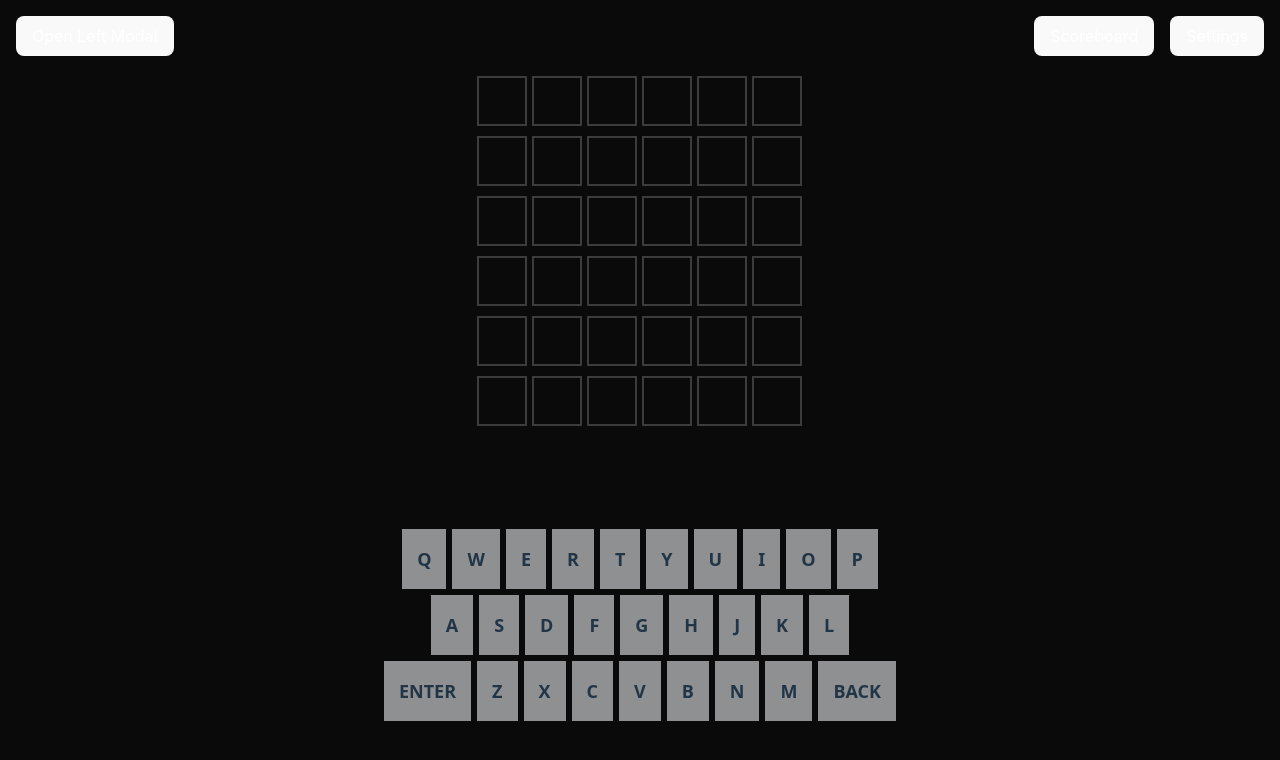
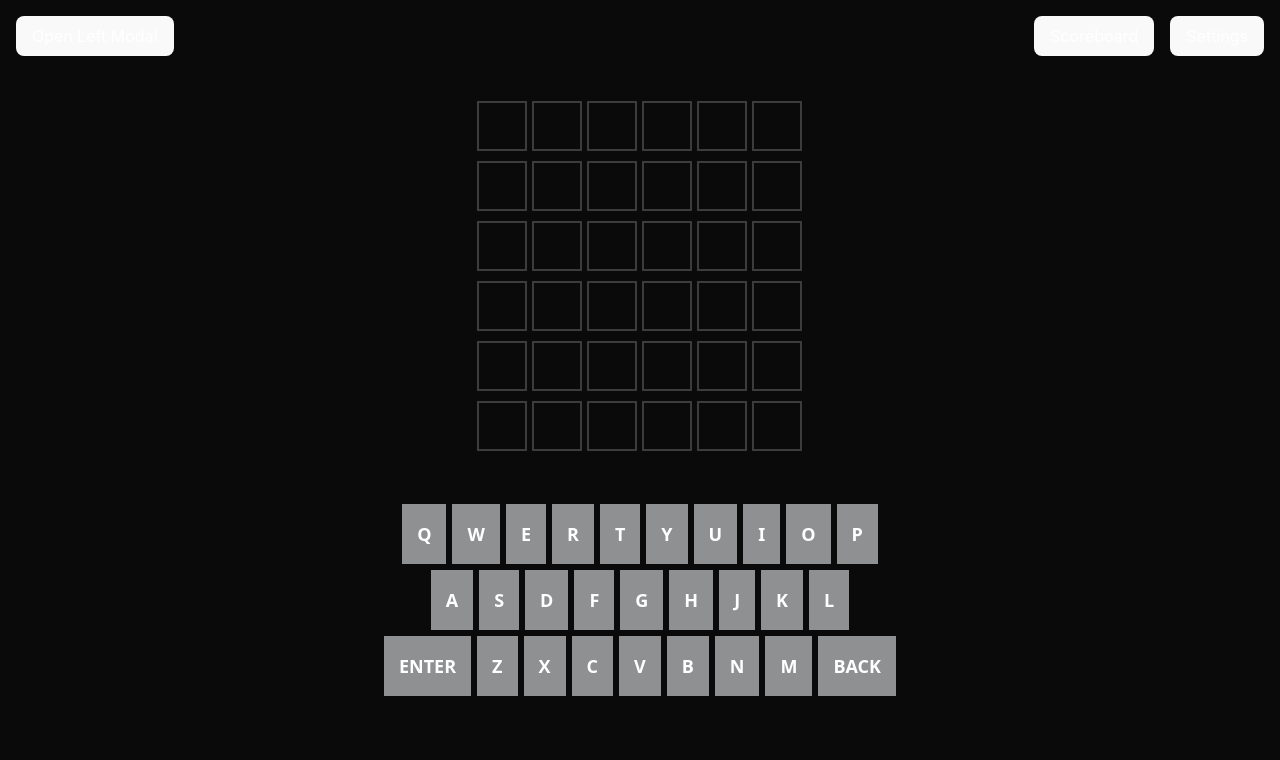
Before and after one commit to Jonathan6/6LetterWordle, a React (Vite) app: page / in a window 1280 px wide. Shown: the top 760 px of the page. Built offline with nearby package versions, Linux system fonts and the light colour scheme.

Commit message:
Refactor game logic to enable direct input into word slots
- Reworked game and state logic to remove the separate user input UI component.
- Users now type directly into the next available word slot, mimicking Wordle’s behavior.

```diff
--- a/src/App.jsx
+++ b/src/App.jsx
@@ -59,10 +59,13 @@ function App() {
   // State 6: User is trying to guesss
   const [targetWord, setTargetWord] = useState("");
   // State 7: Words array the user has guessed
-  const [guessHistory, setGuessHistory] = useState([]);
+  const [guessHistory, setGuessHistory] = useState(["","","","","",""]);
   // State 8: Current user guess
   const [userInput, setUserInput] = useState("");
-
+  // State 9: Current index in guessHistory to modify
+  const [currentIndex, setCurrentIndex] = useState(0);
+  // State 10: Assigns each tile a color depending on guess/target word
+  const [colors, setColors] = useState([[],[],[],[],[],[]]);
 
   // General hook: start the game on page load
   useEffect(() => {
@@ -76,20 +79,15 @@ function App() {
     }
   }, []);
 
-  // GuessHistory hook: sets game state
   useEffect(() => {
-    if (guessHistory.length > 0) {
-      // sets to loss
-      if (guessHistory.length === 6) {
-        setGameState("loss");
+    setGuessHistory(guessHistory.map((word, index) => {
+      if (index === currentIndex) {
+        return userInput;
+      } else {
+        return word;
       }
-      // sets to win
-      // There is an edgecase where the user guesses the word on the final try and both these statements are true
-      if (guessHistory.includes(targetWord)) {
-        setGameState("win");
-      }
-    }
-  }, [guessHistory]);
+    }));
+  }, [userInput]);
 
   useEffect(() => {
     if (gameState === "loss" || gameState === "win") {
@@ -116,12 +114,31 @@ function App() {
       document.getElementById('body').classList.remove('contrast');
     }
     localStorage.setItem("settings", JSON.stringify(presets));
-  }, [presets])
+  }, [presets]);
+
+  useEffect(() => {
+    if (currentIndex > 0) {
+      if (guessHistory[currentIndex - 1] === targetWord) {
+        setGameState("win");
+      } else if (currentIndex >= 6) {
+        setGameState("loss");
+      }
+    }
+  }, [currentIndex]);
+
+  useEffect(() => {
+    if (scoreboard || settings) {
+      window.removeEventListener('keyup', handleKeyPress);
+    } else if (!scoreboard && !settings) {
+      window.addEventListener('keyup', handleKeyPress);
+    }
+  }, [scoreboard, settings]);
 
   const startGame = () => {
     // Select Word
     setGuessHistory([]);
     setUserInput("")
+    setCurrentIndex(0);
     setGameState("active");
     const wordIndex = Math.floor(Math.random() * wordBank.length);
     setTargetWord(wordBank[wordIndex]);
@@ -164,19 +181,41 @@ function App() {
     } else if (!wordBank.includes(word)) {
       console.log("NOT VALID WORD");
       return false;
-    } else if (guessHistory.includes(word)) {
-      console.log("WORD ALREADY GUESSED");
-      return false
     } else {
-      return true;
+      for (let i = 0; i < currentIndex; i++) {
+        if (guessHistory[i] === word) {
+          return false;
+        }
+      }
+      return true
     }
   }
 
   const submitGuess = () => {
-    console.log(userInput);
     if (checkGuess(userInput)) {
-      setGuessHistory((guessHistory) => [...guessHistory, userInput]);
+      /*
+      step 1 find the word in guess history. We determine colors from this
+      step 2 map based on word in guess history comparing to target word creating new array
+      step 3 map function colors the right guess colors aray
+      */
+      const color = [...userInput].map((char, index) => {
+        if (char === targetWord[index]) {
+          return "g";
+        } else if (targetWord.includes(char)) {
+          return "y";
+        } else {
+          return "w";
+        }
+      });
+      setColors(colors.map((curr, index) => {
+        if (index === currentIndex) {
+          return color;
+        } else {
+          return curr;
+        }
+      }));
       setUserInput("");
+      setCurrentIndex((preIndex) => preIndex + 1);
     }
   }
 
@@ -269,15 +308,9 @@ function App() {
       {settings && <Settings toggleModal={toggleSettings} presets={presets} adjustSettings={adjustSettings}/>}
       <div className='content'>
         <div className="history-box">
-          <Guess word={guessHistory[0]} targetWord={targetWord}/>
-          <Guess word={guessHistory[1]} targetWord={targetWord}/>
-          <Guess word={guessHistory[2]} targetWord={targetWord}/>
-          <Guess word={guessHistory[3]} targetWord={targetWord}/>
-          <Guess word={guessHistory[4]} targetWord={targetWord}/>
-          <Guess word={guessHistory[5]} targetWord={targetWord}/>
-        </div>
-        <div className="ui text-black dark:text-white">
-          {userInput}
+          {guessHistory.map((word, index) => {
+            return <Guess word={word} key={index} colors={colors[index]}/>
+          })}
         </div>
         <Keyboard addChar={addCharUserInput} backspace={removeLastCharUserInput} submit={submitGuess}/>
       </div>
--- a/src/components/Guess.jsx
+++ b/src/components/Guess.jsx
@@ -2,42 +2,42 @@ import PropTypes from 'prop-types';
 import { useEffect, useState } from 'react'
 
 const Guess = (props) => {
-    const [wordArray, setWordArray] = useState([]);
-    const [targetWord, setTargetWord] = useState("");
+    const [wordArray, setWordArray] = useState([" ", " ", " ", " ", " ", " "]);
 
     useEffect(() => {
-        if (props.word) {
-            setWordArray([...props.word])
-        } else {
-            setWordArray([" ", " ", " ", " ", " ", " "])
-        }
-        if (props.targetWord) {
-            setTargetWord(props.targetWord);
-        }
-    }, [props.word, props.targetWord]);
+        setWordArray(wordArray.map((char, index) => {
+            if (index < props.word.length) {
+                return props.word[index];
+            } else {
+                return " ";
+            }
+        }));
+    }, [props.word]);
 
     return (
         <div className="guess-box">
-            {wordArray.map((char, key) => {
-                var color = ""
-                if (char === " ") {
-                    color = " bg-white dark:bg-black"
-                } else if (targetWord[key] === char) {
-                    color = "bg-green contrast:bg-orange-500 contrast:text-black"
-                } else if (targetWord.includes(char)) {
-                    color = "bg-yellow contrast:bg-sky-500 contrast:text-black"
+            {wordArray.map((char, index) => {
+                var color = "";
+                if (props.colors.length === 6) {
+                    if (props.colors[index] === "w") {
+                        color = " bg-gray-500 text-white";
+                    } else if (props.colors[index] === "y") {
+                        color = "bg-yellow contrast:bg-sky-500 contrast:text-black";
+                    } else {
+                        color = "bg-green contrast:bg-orange-500 contrast:text-black";
+                    }
+                    return (<h2 key={index} className={"character-box text-white " + color}>{char}</h2>);
                 } else {
-                    color = "bg-grey"
+                    return (<h2 key={index} className={"character-box text-black bg-white dark:text-white dark:bg-black"}>{char}</h2>);
                 }
-                return (<h2 key={key} className={"character-box text-white " + color}>{char}</h2>);
-                })}
+            })}
         </div>
     )
 }
 
 Guess.propTypes = {
   word: PropTypes.string,
-  targetWord: PropTypes.string,
+  colors: PropTypes.array
 }
 
 export {Guess};
--- a/src/components/Key.jsx
+++ b/src/components/Key.jsx
@@ -1,7 +1,7 @@
 import PropTypes from 'prop-types';
 
 const Key = (props) => {
-    const css = 'key ' + props.char
+    const css = 'key text-black dark:text-white ' + props.char
 
     if (/^[a-zA-Z]$/.test(props.char)) {
         return (
```
